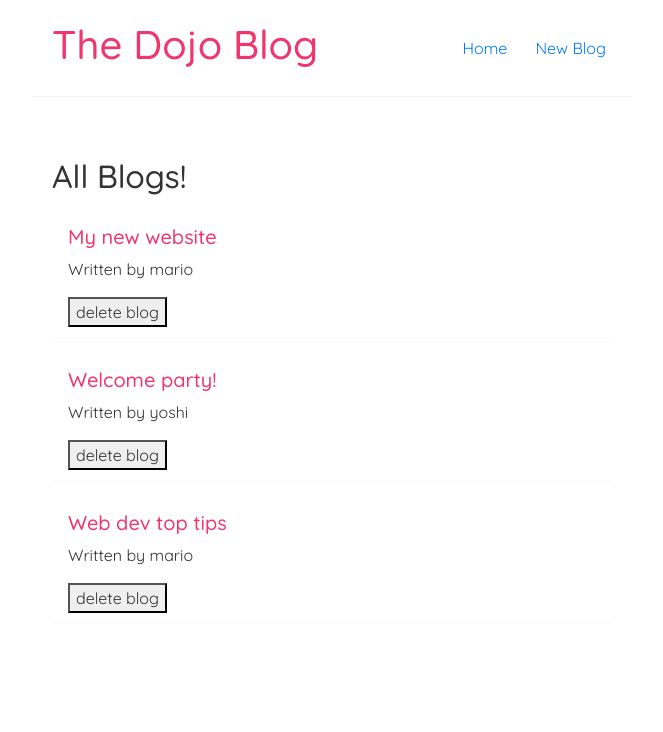
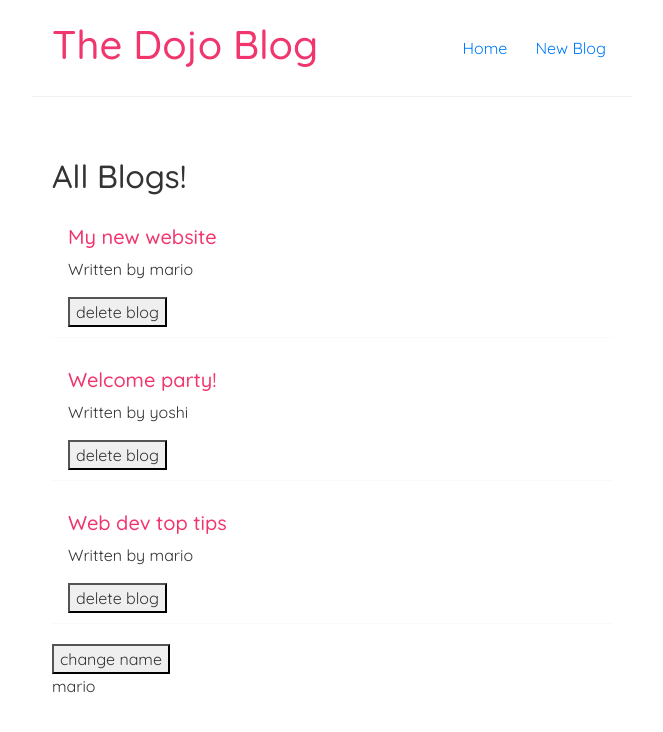
Before and after one commit to ttran9/modern-react-tutorial, a React app: page / in a window 1280 px wide. Shown: the top 732 px of the page, without its empty margins (308-971 px from the left). Built offline with nearby package versions, Linux system fonts and the light colour scheme.

Commit message:
demonstrating useEffect dependency.

```diff
--- a/src/Home.js
+++ b/src/Home.js
@@ -10,6 +10,8 @@ const Home = () => {
         { title: 'Web dev top tips', body: 'lorem ipsum...', author: 'mario', id: 3 }
       ]);
 
+    const [name, setName] = useState('mario');
+
     const handleDelete = (id) => {
         // the returned blogs returns a new filtered array.
         const newBlogs = blogs.filter((blog) => blog.id !== id);
@@ -19,11 +21,14 @@ const Home = () => {
     /*
      * this function below is run on the initial render and every time there is
      a re-rendering (such as when the data is changed).
+     * adding the empty array makes it so useEffect is only run once.
+     * if we want useEffect to run when the name state changes but not when the blogs state changes
+     * then the name becomes a dependency we add into the second argument.
      */
     useEffect(() => {
         console.log('use effect ran');
-        console.log(blogs);
-    });
+        console.log(name);
+    }, [name]);
     // let name = 'mario';
     // second is function to be able to change the name
     // const [name, setName] = useState('mario');
@@ -43,6 +48,8 @@ const Home = () => {
     return (
         <div className="home">
             <BlogList blogs={blogs} title="All Blogs!" handleDelete={handleDelete}/>
+            <button onClick={() => setName('luigi')}>change name</button>
+            <p>{name}</p>
             {/* <BlogList blogs={blogs.filter((blog) => blog.author === 'mario')} title="Mario's blogs"/> */}
             {/* <h1>Home Page</h1> */}
             {/* <p>{name } is { age } years old</p> */}
```
